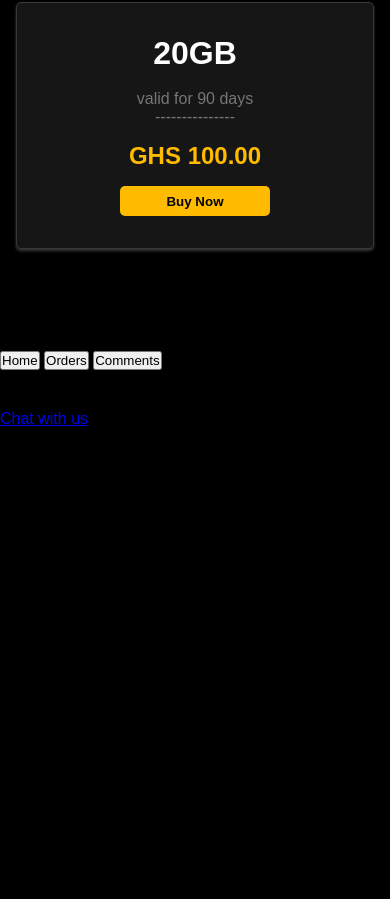
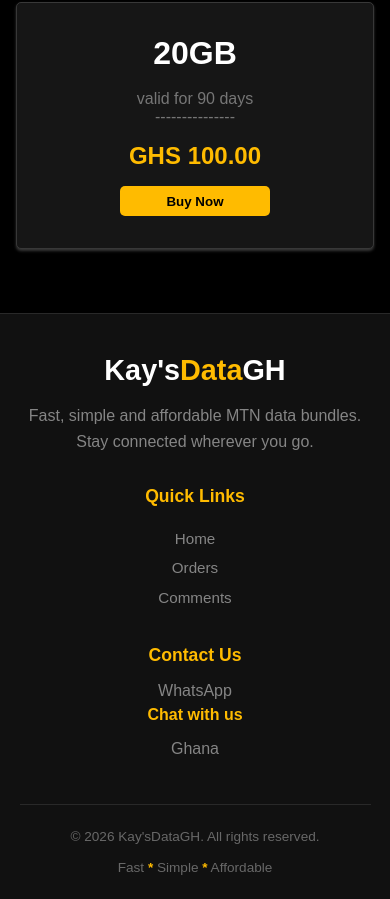
Before and after one commit to Rans1433/freedatagh-frontend, a website: page index.html in a window 390 px wide. Shown: the part 1483-2382 px from the top of the page. Before the commit the page ends 1965 px from the top, so only its background shows below. Drawn offline with Linux system fonts and the light colour scheme.

Commit message:
Add styles for footer and mobile responsiveness

```diff
--- a/main.css
+++ b/main.css
@@ -477,8 +477,187 @@
     flex-direction: column;
   }
 
+
   .comment-container {
     width: 100%;
   }
 
 }
+
+/* =========================
+   FOOTER
+========================= */
+
+.site-footer {
+  background: #111;
+  color: #fff;
+  margin-top: 4rem;
+  border-top: 1px solid #292929;
+}
+
+.footer-container {
+  width: 100%;
+  max-width: 1200px;
+  margin: auto;
+  padding: 3rem 2rem;
+
+  display: grid;
+  grid-template-columns: 2fr 1fr 1fr;
+  gap: 3rem;
+}
+
+
+/* BRAND */
+
+.footer-brand h2 {
+  font-size: 1.8rem;
+  margin-bottom: 1rem;
+}
+
+.footer-brand h2 span {
+  color: #ffbb00;
+}
+
+.footer-brand p {
+  color: #858585;
+  max-width: 350px;
+  line-height: 1.6;
+}
+
+
+/* FOOTER HEADINGS */
+
+.footer-links h3,
+.footer-contact h3 {
+  color: #ffbb00;
+  margin-bottom: 1rem;
+  font-size: 1.1rem;
+}
+
+
+/* QUICK LINKS */
+
+.footer-links {
+  display: flex;
+  flex-direction: column;
+  align-items: flex-start;
+}
+
+.footer-links button {
+  background: transparent;
+  border: none;
+  outline: none;
+
+  color: #858585;
+  font-size: 0.95rem;
+
+  padding: 0.4rem 0;
+  cursor: pointer;
+
+  transition: all 0.3s ease;
+}
+
+.footer-links button:hover {
+  color: #ffbb00;
+  transform: translateX(5px);
+}
+
+
+/* CONTACT */
+
+.footer-contact p {
+  color: #858585;
+  margin-bottom: 0.4rem;
+}
+
+.footer-contact a {
+  color: #ffbb00;
+  text-decoration: none;
+  font-weight: 700;
+
+  transition: all 0.3s ease;
+}
+
+.footer-contact a:hover {
+  text-decoration: underline;
+}
+
+.footer-location {
+  margin-top: 1rem;
+}
+
+
+/* LINE */
+
+.footer-line {
+  height: 1px;
+  width: 90%;
+  margin: auto;
+  background: #292929;
+}
+
+
+/* BOTTOM */
+
+.footer-bottom {
+  width: 100%;
+  max-width: 1200px;
+  margin: auto;
+
+  padding: 1.5rem 2rem;
+
+  display: flex;
+  justify-content: space-between;
+  align-items: center;
+
+  gap: 1rem;
+}
+
+.footer-bottom p {
+  color: #686868;
+  font-size: 0.85rem;
+}
+
+.footer-bottom span {
+  color: #ffbb00;
+  font-weight: 900;
+}
+
+
+/* =========================
+   FOOTER MOBILE
+========================= */
+
+@media (max-width: 700px) {
+
+  .site-footer {
+    margin-top: 3rem;
+  }
+
+  .footer-container {
+    grid-template-columns: 1fr;
+    gap: 2rem;
+    padding: 2.5rem 1.5rem;
+  }
+
+  .footer-brand {
+    text-align: center;
+  }
+
+  .footer-brand p {
+    margin: auto;
+  }
+
+  .footer-links,
+  .footer-contact {
+    align-items: center;
+    text-align: center;
+  }
+
+  .footer-bottom {
+    flex-direction: column;
+    text-align: center;
+    padding: 1.5rem 1rem;
+  }
+
+}
```
